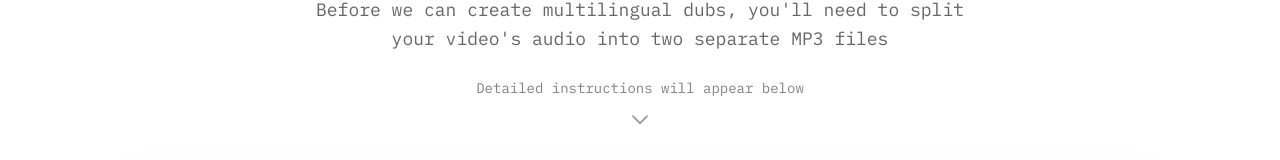
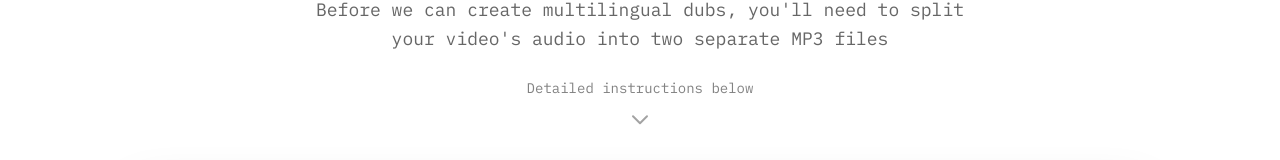
Before and after one commit to iudofia2026/youtubedubber.com, a Next.js app in the folder frontend/: page /new in a window 1280 px wide. Shown: the part 360-520 px from the top of the page. Built offline with nearby package versions, Linux system fonts and the light colour scheme.

Commit message:
Simplify scroll indicator text
- Changed 'Detailed instructions will appear below' to 'Detailed instructions below'
- Removed 'will appear' for cleaner, more concise text
- Maintains clear direction while being more direct

```diff
--- a/frontend/app/new/page.tsx
+++ b/frontend/app/new/page.tsx
@@ -247,7 +247,7 @@ export default function NewJobPage() {
                         animate={{ opacity: [0.5, 1, 0.5] }}
                         transition={{ duration: 2.5, repeat: Infinity, ease: "easeInOut" }}
                       >
-                        Detailed instructions will appear below
+                        Detailed instructions below
                       </motion.p>
                       <motion.div
                         className="text-muted-foreground/60"
```
